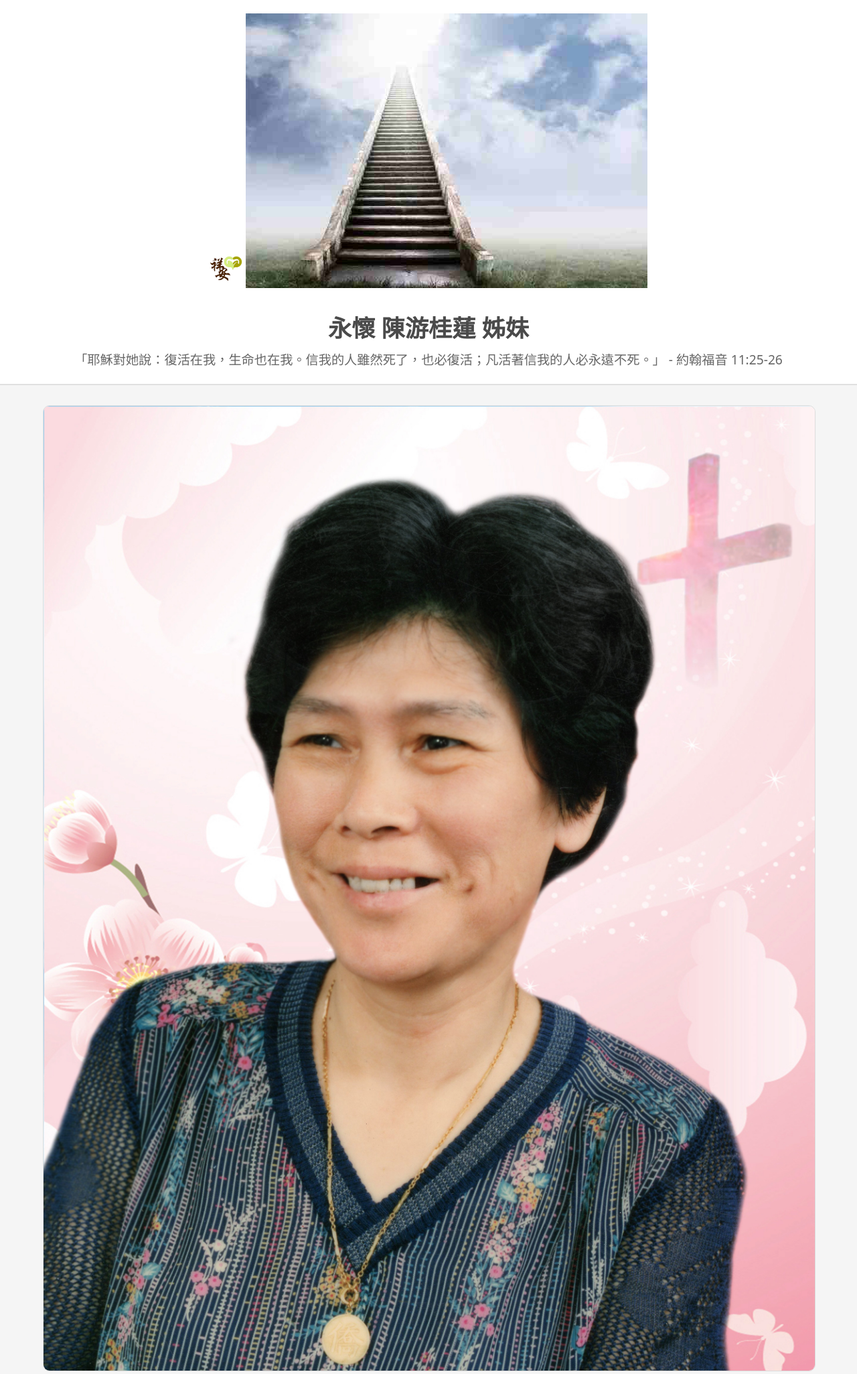
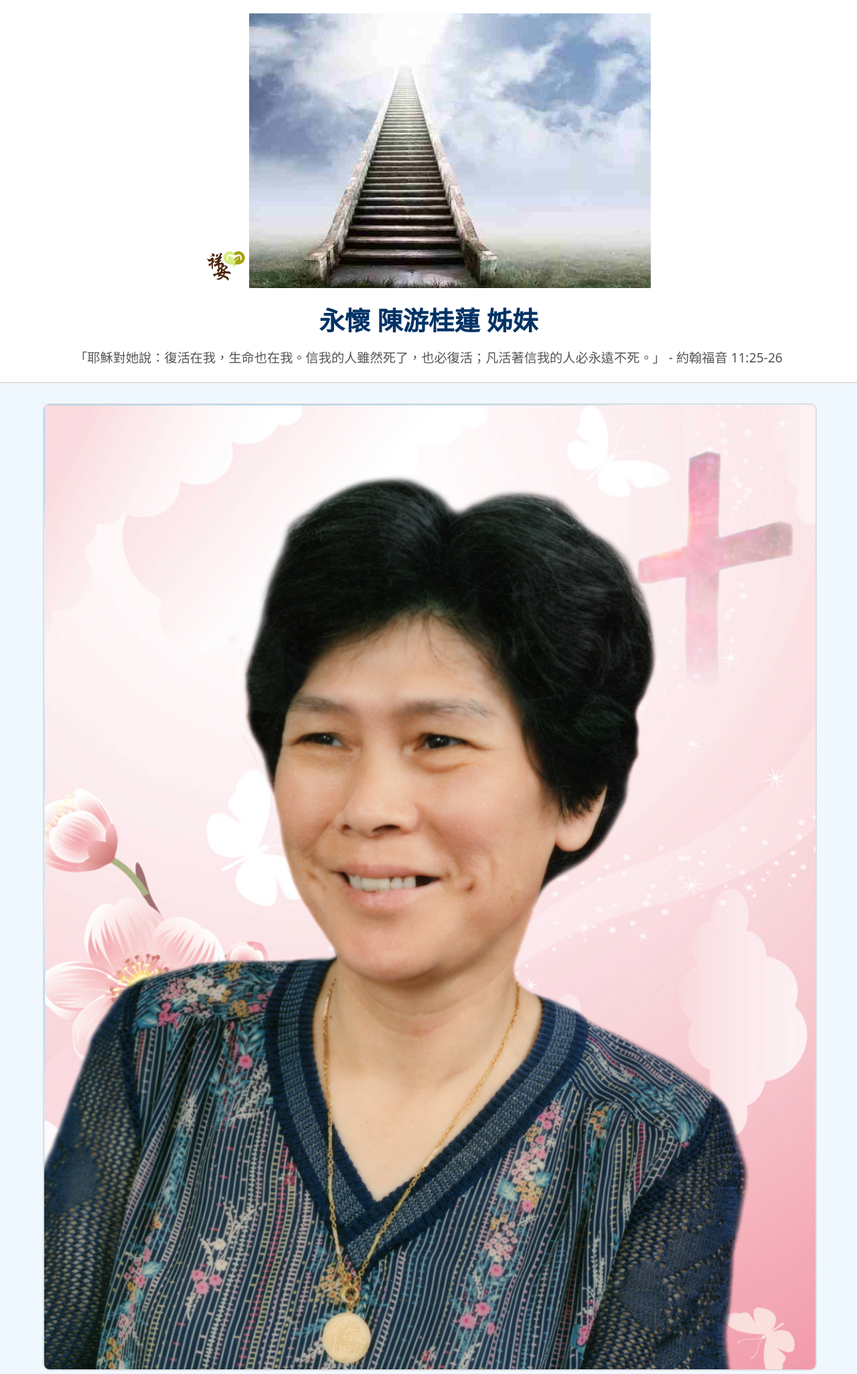
Before and after one commit to Shiangan/Bestwish, a PHP site: page /forbestwish.html in a window 1280 px wide. Shown: the top 2051 px of the page at 67% size. Run offline with PHP 8.4, Linux system fonts and the light colour scheme.

Commit message:
Update forbestwish.css

```diff
--- a/forbestwish.css
+++ b/forbestwish.css
@@ -1,7 +1,7 @@
 /* 基本样式 */
 body {
     font-family: 'Noto Sans', '思源黑體', Arial, sans-serif;
-    background-color: #f5f5f5; /* 更温暖的背景色 */
+    background-color: #f0f8ff; /* 更柔和的背景色 */
     color: #333;
     line-height: 1.6;
     margin: 0;
@@ -11,24 +11,24 @@ body {
 header {
     text-align: center;
     padding: 20px;
-    background-color: #ffffff; /* 更亮的背景色 */
-    border-bottom: 2px solid #e0e0e0; /* 更柔和的边框色 */
+    background-color: #ffffff; /* 背景色 */
+    border-bottom: 2px solid #e0e0e0; /* 边框色 */
 }
 
 header .logo {
-    width: 50px; /* 更小的 Logo 大小 */
+    width: 60px; /* 调整 Logo 大小 */
     margin-bottom: 10px;
 }
 
 header h1 {
-    font-size: 2.2em; /* 增大标题字号 */
-    margin-bottom: 5px;
-    color: #4a4a4a; /* 更柔和的文字颜色 */
+    font-size: 2.4em; /* 增大标题字号 */
+    color: #003366; /* 更深的标题颜色 */
+    margin: 10px 0;
 }
 
 header .verse {
     font-size: 1.2em;
-    color: #666;
+    color: #555; /* 更柔和的文字颜色 */
     margin: 0;
     padding: 0 20px;
 }
@@ -45,7 +45,7 @@ header .verse {
     max-width: 100%;
     height: auto;
     border-radius: 10px;
-    border: 1px solid #ddd;
+    border: 2px solid #ddd;
 }
 
 /* 生平与追思内容 */
@@ -53,10 +53,10 @@ header .verse {
     font-size: 1.2em;
     color: #333;
     margin: 20px auto;
-    padding: 0 10%;
+    padding: 20px;
     text-align: justify;
     line-height: 1.8;
-    background-color: #ffffff; /* 添加背景色 */
+    background-color: #ffffff; /* 背景色 */
     border-radius: 10px;
     box-shadow: 0 2px 10px rgba(0, 0, 0, 0.1);
 }
@@ -65,7 +65,7 @@ header .verse {
 .motto {
     text-align: center;
     font-size: 1.5em;
-    color: #555;
+    color: #003366;
     margin: 40px auto;
 }
 
@@ -79,7 +79,7 @@ header .verse {
     max-width: 100%;
     height: auto;
     border-radius: 10px;
-    border: 1px solid #ddd;
+    border: 2px solid #ddd;
 }
 
 /* 时间线 */
@@ -103,7 +103,7 @@ header .verse {
 
 .VivaTimeline dt {
     font-weight: bold;
-    color: #333;
+    color: #003366;
 }
 
 .VivaTimeline dd {
@@ -114,7 +114,7 @@ header .verse {
 .VivaTimeline .circ {
     width: 12px;
     height: 12px;
-    background-color: #8c8c8c;
+    background-color: #003366; /* 时间点颜色 */
     border-radius: 50%;
     position: absolute;
     left: -20px;
@@ -125,7 +125,7 @@ header .verse {
     position: absolute;
     left: -60px;
     font-size: 0.9em;
-    color: #888;
+    color: #666;
 }
 
 .VivaTimeline .event {
@@ -165,7 +165,7 @@ header .verse {
 
 #comment-form button {
     padding: 10px 20px;
-    background-color: #007bff;
+    background-color: #003366;
     color: #fff;
     border: none;
     border-radius: 5px;
@@ -173,7 +173,7 @@ header .verse {
 }
 
 #comment-form button:hover {
-    background-color: #0056b3;
+    background-color: #002244;
 }
 
 /* 花篮部分 */
@@ -244,7 +244,7 @@ footer p {
 }
 
 footer a {
-    color: #007bff;
+    color: #003366;
     text-decoration: none;
 }
 
```
